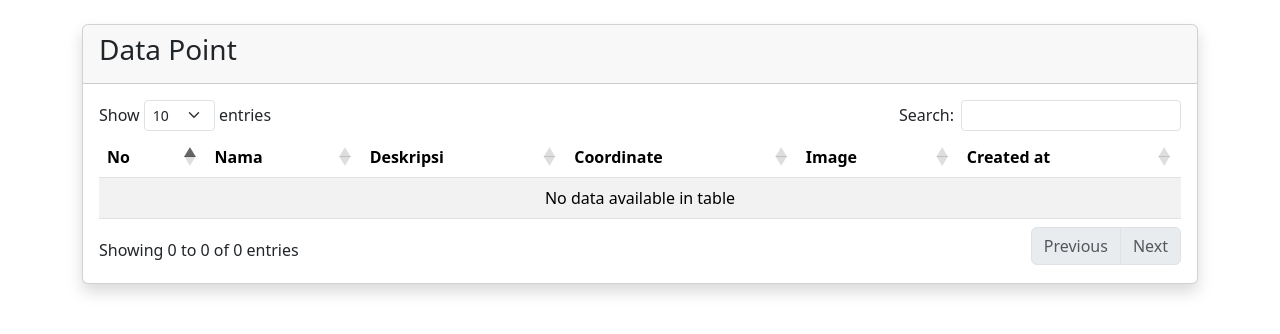
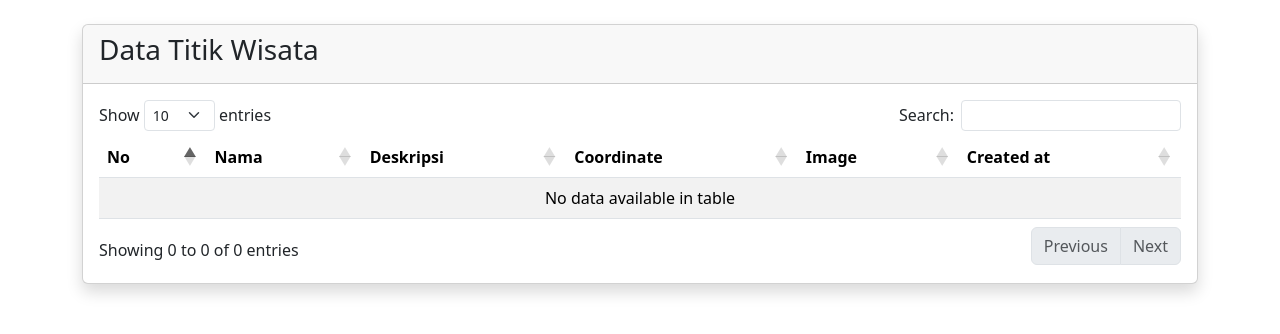
Before and after one commit to raissanrbna/final_responsipgwl, a Laravel app: page /table-point in a window 1280 px wide. Shown: the part 56-390 px from the top of the page. Run offline with Laravel 10, Linux system fonts and the light colour scheme; data that the repository does not hold is empty; some libraries are stand-ins or nearby versions.

Commit message:
update readme2

```diff
--- a/resources/views/table-point.blade.php
+++ b/resources/views/table-point.blade.php
@@ -4,7 +4,7 @@
     <div class="container mt-4">
         <div class="card shadow">
             <div class="card-header">
-                <h3>Data Point</h3>
+                <h3>Data Titik Wisata</h3>
             </div>
             <div class="card-body">
                 <table class="table table-boardered table-striped" id="example">
```
Also changed, not shown: README.md, tabel.png (added).
